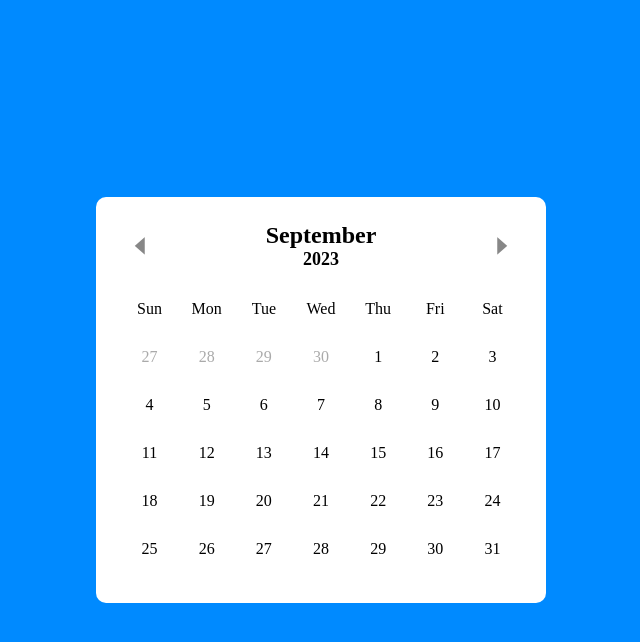
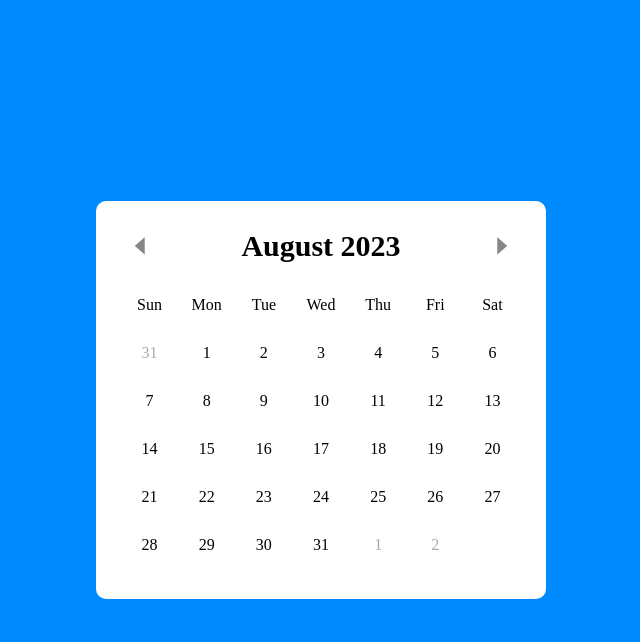
Before and after one commit to junjeeong/-Zerobase-Javascript_Mission, a plain HTML site: page Mission4/calendar.html in a window 1280 px wide. Both pictures are taken after a click on the button 460 px from the left and 246 px from the top of the page. Shown: the whole page, without its empty margins (319-959 px from the left). Drawn offline with nearby package versions, Linux system fonts and the light colour scheme.

Commit message:
callendar-complete

```diff
--- a/Mission4/calendar.css
+++ b/Mission4/calendar.css
@@ -36,13 +36,9 @@ body {
   justify-content: space-between;
   margin-bottom: 30px;
 }
-.wrapper .nav .current-date {
+.current-date {
   text-align: center;
-  font-weight: 600;
-}
-.wrapper .nav .current-date p{
-  text-align: center;
-  font-size: 18px;
+  font-size : 30px;
   font-weight: 600;
 }
 .wrapper .nav button {
--- a/Mission4/calendar.html
+++ b/Mission4/calendar.html
@@ -13,11 +13,9 @@
   <div class="wrapper">
     <header>
       <div class="nav">
-        <button><i class='bx bx-caret-left'></i></button>
-        <h2 class="current-date">September
-          <p>2023</p>
-        </h2>
-        <button><i class='bx bx-caret-right'></i></button>
+        <button id="prev"><i class='bx bx-caret-left'></i></button>
+        <p class="current-date"></p>
+        <button id="next"><i class='bx bx-caret-right'></i></button>
       </div>
     </header>
     <div class="calendar">
@@ -69,6 +67,7 @@
       </ul>
     </div>
   </div>
+  <script src="../Mission4/calendar.js" type="module"></script>
 </body>
 
 </html>
--- /dev/null
+++ b/Mission4/calendar.js
@@ -0,0 +1,48 @@
+const currentDay = document.getElementsByClassName('current-date')[0],
+    days = document.getElementsByClassName('days')[0],
+    prevNextIcon = document.querySelectorAll('button');
+
+let date = new Date();
+let currYear = date.getFullYear(),
+    currMonth = date.getMonth(),
+    months = [ 'January', 'February', 'March', 'April', 'May', 'June', 'July', 'August', 'September', 'October', 'November', 'December',];
+
+const renderCalendar = () => {
+    const firstDateofMonth = new Date(currYear, currMonth, 1).getDate(),
+        lastDateofMonth = new Date(currYear, currMonth + 1, 0).getDate(),
+        lastDayofMonth = new Date(currYear, currMonth, lastDateofMonth).getDay(),
+        lastDateofLastMonth = new Date(currYear, currMonth, 0).getDate();
+    let liTag = '';
+
+    for (let i = firstDateofMonth; i > 0; i--) {
+        liTag += `<li class = "inactive">${lastDateofLastMonth-i + 1 }</li>`;
+    }
+
+    for (let i = 1; i <= lastDateofMonth; i++) {
+        let isToday = i === date.getDate() && currMonth === new Date().getMonth() && currYear === new Date().getFullYear() ? "active" : "";
+        liTag += `<li class = "${isToday}">${i}</li>`;
+    }
+
+    for (let i = lastDayofMonth; i < 6; i++) {
+        liTag += `<li class = "inactive">${i - lastDayofMonth + 1}</li>`;
+    }
+
+    currentDay.innerHTML = `${months[currMonth]} ${currYear}`;
+    days.innerHTML = liTag;
+}
+renderCalendar();
+
+prevNextIcon.forEach((icon) => {
+    icon.addEventListener('click', () => {
+    currMonth = icon.id === 'prev' ? currMonth - 1 : currMonth + 1;
+
+        if (currYear < 0 || currYear > 11) {
+            date = new Date(currYear, currMonth);
+            currYear = date.getFullYear();
+            currMonth = date.getMonth();
+        } else {
+            date = new Date();
+        }
+    renderCalendar();
+    });
+});
```
